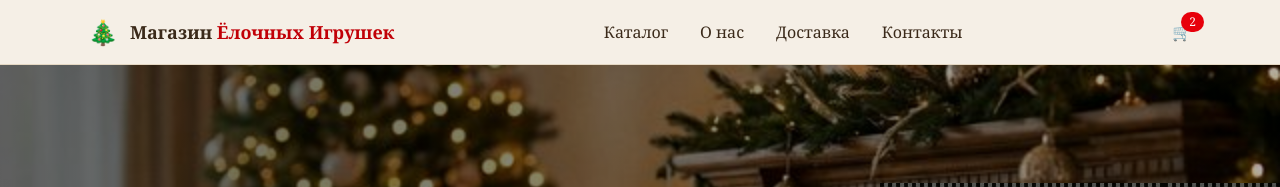
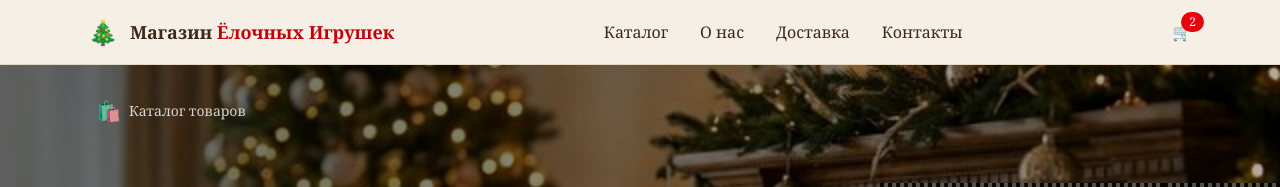
Before and after one commit to axlll812/my-shop, a Next.js app: page / in a window 1280 px wide. Shown: the top 187 px of the page. Built offline with nearby package versions, Linux system fonts and the light colour scheme.

Commit message:
feat: Add Header and Hero components for initial page structure.

```diff
--- a/src/components/Header.tsx
+++ b/src/components/Header.tsx
@@ -5,12 +5,12 @@ export default function Header() {
     return (
         <header className="bg-[#f5efe6] border-b border-[#e5d8c3]">
             <div className="max-w-6xl mx-auto flex justify-between items-center py-4 px-6">
-                <div className="flex items-center gap-3">
+                <Link href="/" className="flex items-center gap-3">
                     <span className="text-2xl">🎄</span>
                     <span className="font-bold text-lg">
                         Магазин <span className="text-red-700">Ёлочных Игрушек</span>
                     </span>
-                </div>
+                </Link>
 
                 <nav className="hidden md:flex gap-8 font-medium">
                     <Link href="/catalog">Каталог</Link>
--- a/src/components/Hero.tsx
+++ b/src/components/Hero.tsx
@@ -1,4 +1,5 @@
 import Image from "next/image";
+import Link from "next/link";
 
 export default function Hero() {
     return (
@@ -22,6 +23,10 @@ export default function Hero() {
             />
 
             <div className="relative section-container py-28 text-white">
+                <Link href="/catalog" className="absolute top-8 left-8 z-20 text-white/80 hover:text-white transition-all text-sm font-medium flex items-center gap-2">
+                    <span className="text-xl">🛍️</span> Каталог товаров
+                </Link>
+
                 <h1 className="text-6xl font-bold leading-tight mb-6 drop-shadow-lg">
                     Создайте волшебство <br /> на Новый Год!
                 </h1>
@@ -30,9 +35,11 @@ export default function Hero() {
                     Авторские ёлочные игрушки для вашего праздника
                 </p>
 
-                <button className="bg-green-700 hover:bg-green-800 px-8 py-4 rounded-xl shadow-xl text-lg transition transform hover:scale-105">
-                    Перейти в каталог
-                </button>
+                <Link href="/catalog">
+                    <button className="bg-green-700 hover:bg-green-800 px-8 py-4 rounded-xl shadow-xl text-lg transition transform hover:scale-105">
+                        Перейти в каталог
+                    </button>
+                </Link>
             </div>
         </section>
     );
```
